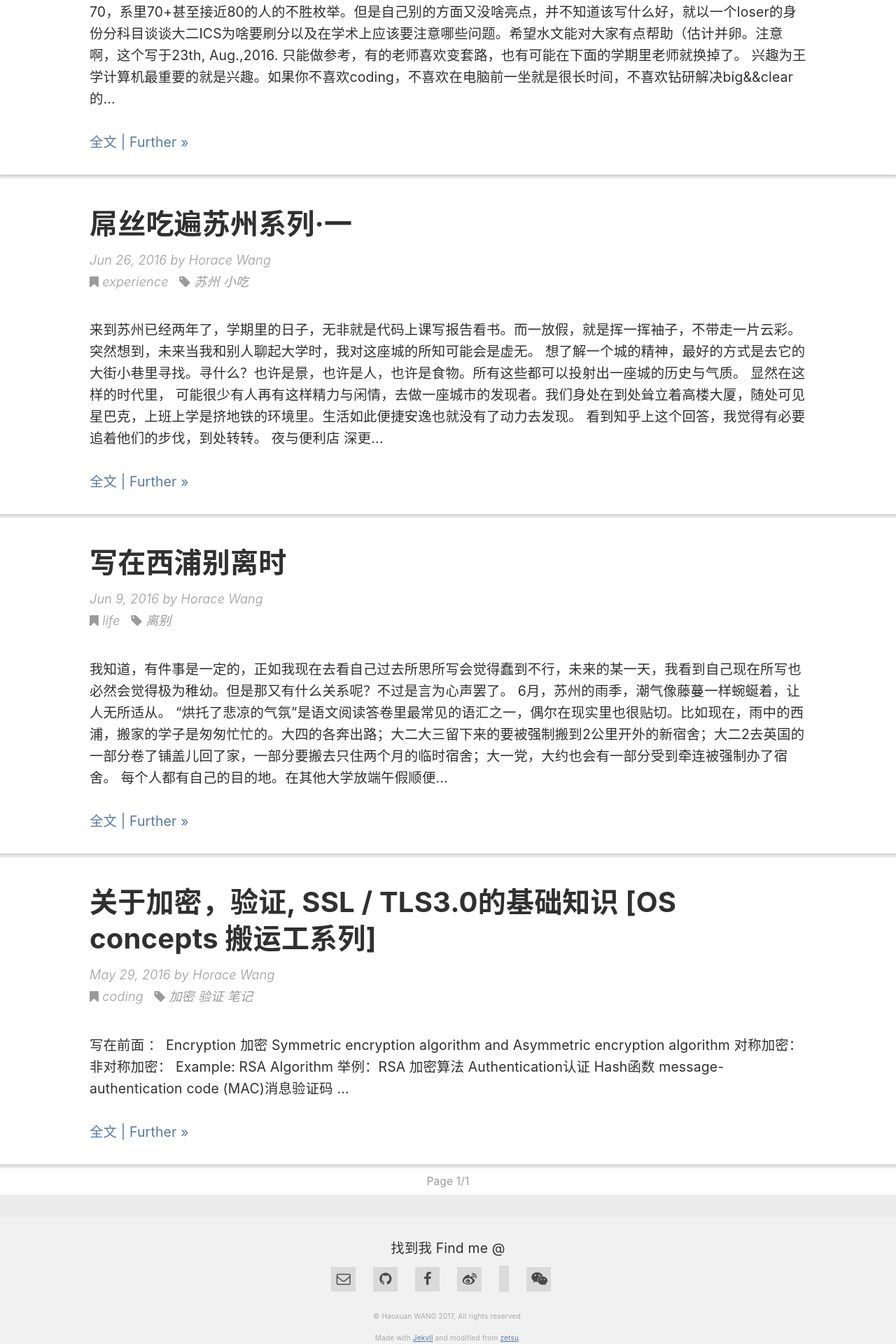
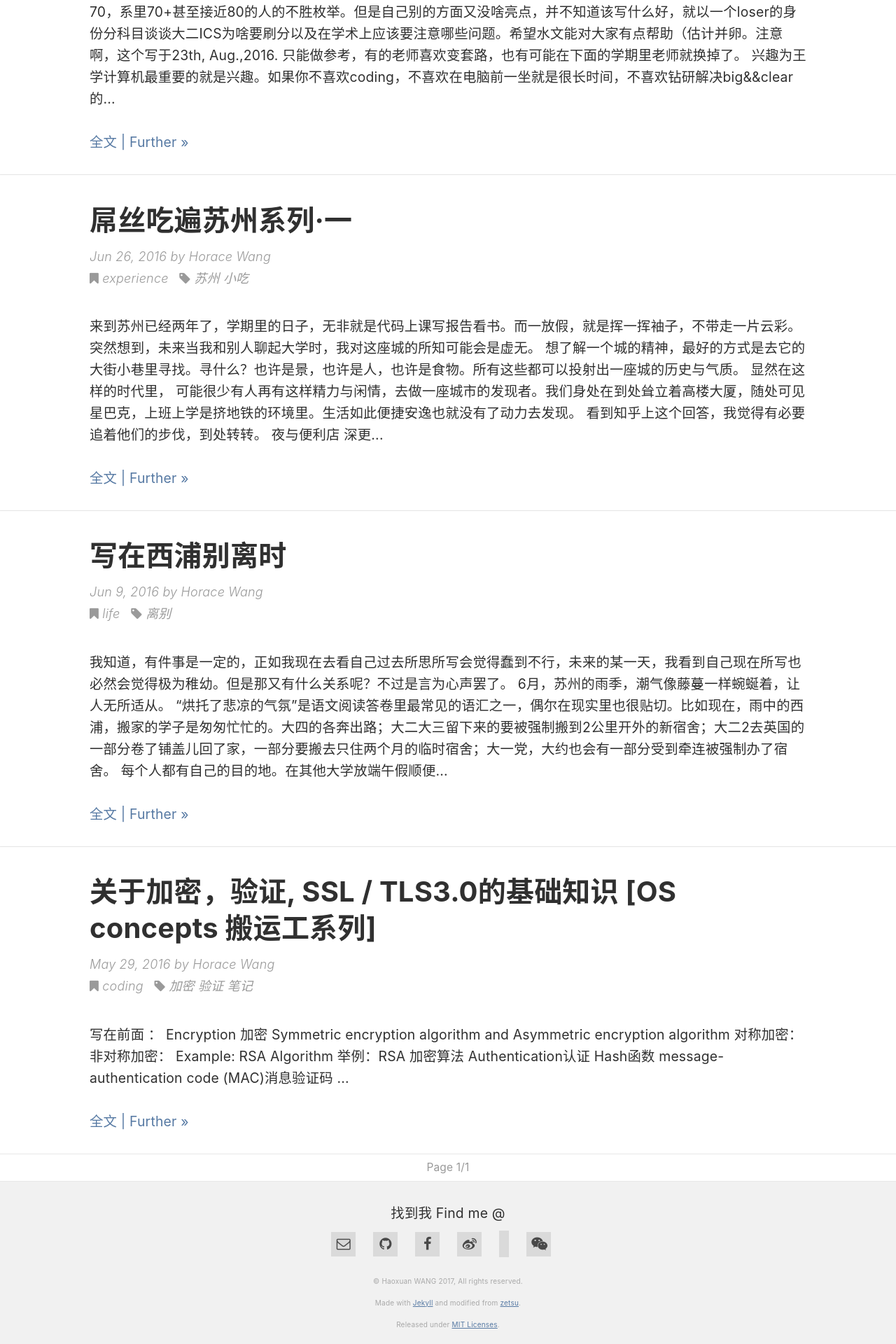
Before and after one commit to billweasley/billweasley.github.io, a Jekyll site: the page built from index.html, in a window 1280 px wide. Shown: the part 1004-2924 px from the top of the page at 70% size. Built offline with Jekyll 4.4.1, drawn with Linux system fonts in a browser that asks for light colours; nearby versions of some CDN libraries; the list of posts is cut into pages by our own code; a style sheet for code colours, icons or effects is not loaded.

Commit message:
Update _layout.scss

```diff
--- a/_sass/_layout.scss
+++ b/_sass/_layout.scss
@@ -449,17 +449,12 @@ float: none;}
   .post {
     padding-bottom: $spacing-unit;
   //  margin-bottom: $spacing-unit;
-    margin-bottom: 5px;
     border-bottom: 1px solid $gray-color-light;
 
     &:last-child {
       border-bottom: none;
       margin-bottom: 0;
     }
-    &:first-child {
-      margin-bottom: 5px;
-    }
-
     .post-content {
      margin-top: 1.5em;
   }
@@ -620,7 +615,6 @@ float: none;}
 .footer {
   border-top: 1px solid $gray-color-light;
   background-color: $background-color;
-  margin-top: 30px;
   padding: 30px 0;
   small {
     color: darken($gray-color-light, 25%);
```
